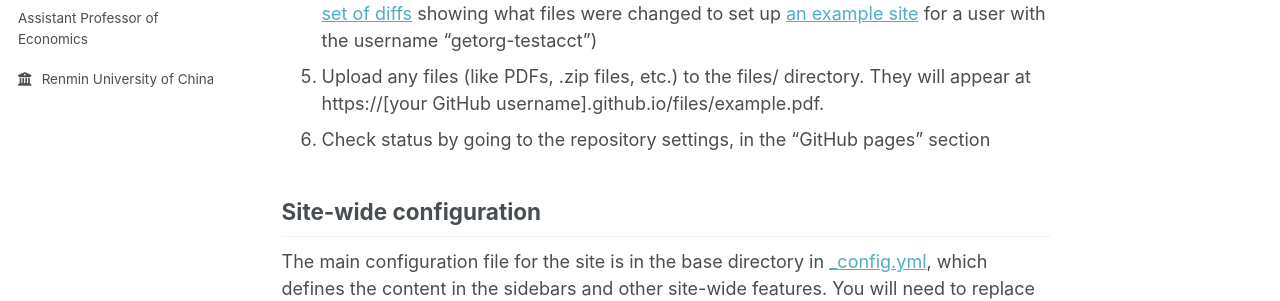
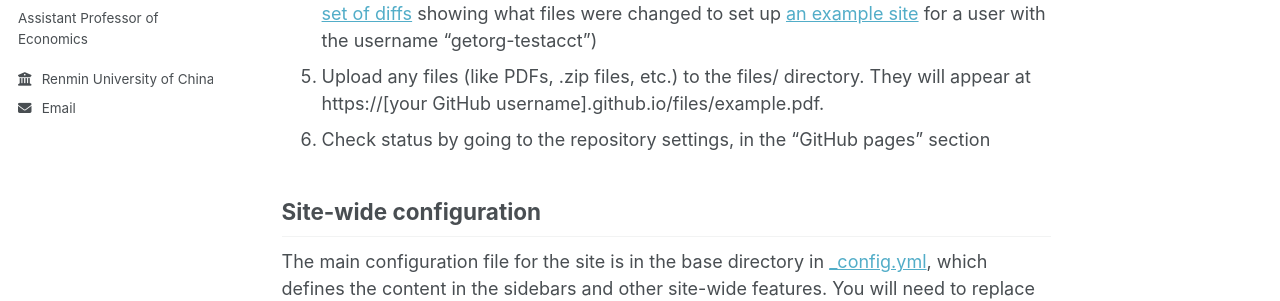
Before and after one commit to guoliuyi/lguo, a Jekyll site: the page built from _pages/about.md, in a window 1280 px wide. Shown: the part 356-657 px from the top of the page. Built offline with Jekyll 4.4.1, drawn with Linux system fonts in a browser that asks for light colours; a script bundle is joined from its source files by our own code; library files that are not in the unit come from our copies.

Commit message:
Update _config.yml

```diff
--- a/_config.yml
+++ b/_config.yml
@@ -30,7 +30,7 @@ author:
   location         : #"Earth"
   employer         : "Renmin University of China"
   uri              : # URL
-  Email            : "lguo49@ruc.edu.cn"
+  email            : "lguo49@ruc.edu.cn"
 
   # Academic websites
   academia         : # URL
```
